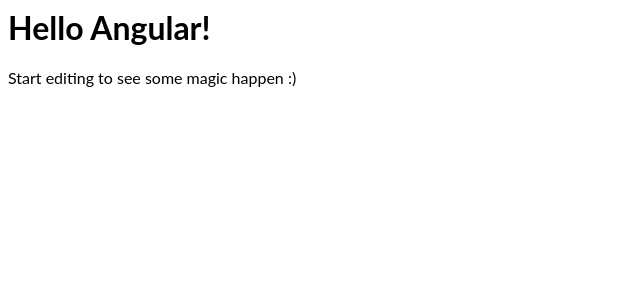
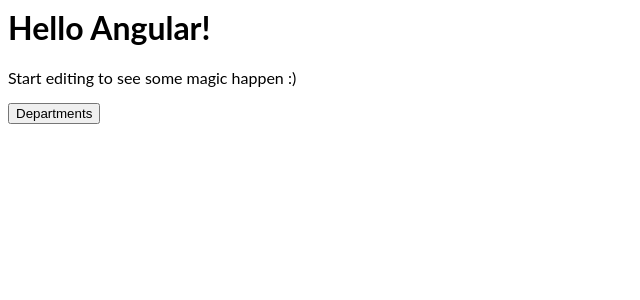
Before and after one commit to festigf/angular-litridge, an Angular app: page / in a window 1280 px wide. Shown: the top 300 px of the page, without its empty margins (0-640 px from the left). Built offline with nearby package versions, Linux system fonts and the light colour scheme.

Commit message:
3 files modified, 1 added

```diff
--- a/src/app/app.component.html
+++ b/src/app/app.component.html
@@ -2,3 +2,5 @@
 <p>
   Start editing to see some magic happen :)
 </p>
+
+<button (click)="onLoad()">Departments</button>
--- a/src/app/app.component.ts
+++ b/src/app/app.component.ts
@@ -1,5 +1,5 @@
 import { Component } from '@angular/core';
-
+import { DataService } from './services/data.service';
 @Component({
   selector: 'my-app',
   templateUrl: './app.component.html',
@@ -7,4 +7,14 @@
 })
 export class AppComponent  {
   name = 'Angular';
+  deps;
+  constructor(private dataService:DataService){}
+  onLoad(){
+    this.dataService.getDepartments().subscribe( deps =>
+      {
+        this.deps=deps;
+        console.log(this.deps);
+      }
+    )
+  }
 }
--- /dev/null
+++ b/src/app/services/data.service.ts
@@ -0,0 +1,11 @@
+import { Injectable } from '@angular/core';
+import { HttpClient} from '@angular/common/http';
+@Injectable()
+export class DataService {
+
+  constructor(private http:HttpClient) { }
+
+  getDepartments(){
+    return this.http.get('https://lit-ridge-34418.herokuapp.com/api/department')
+  }
+}
```
Also changed, not shown: src/app/app.module.ts (+5 -3 lines).
